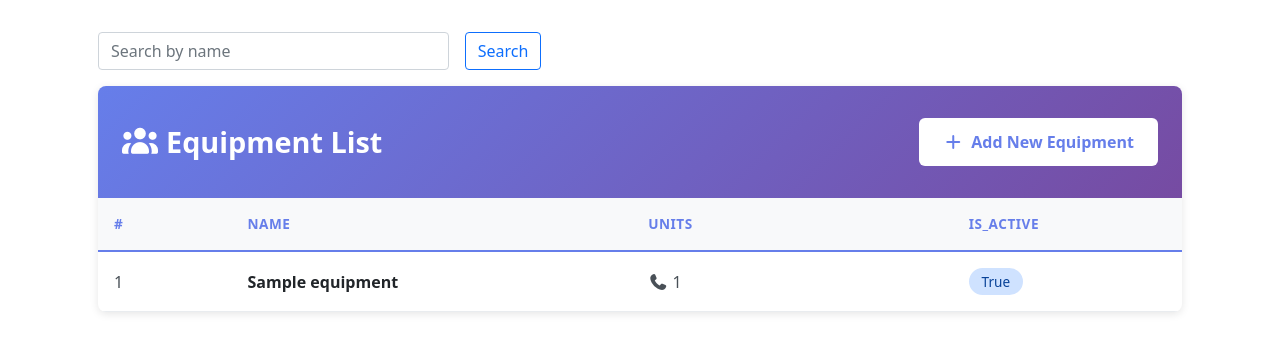
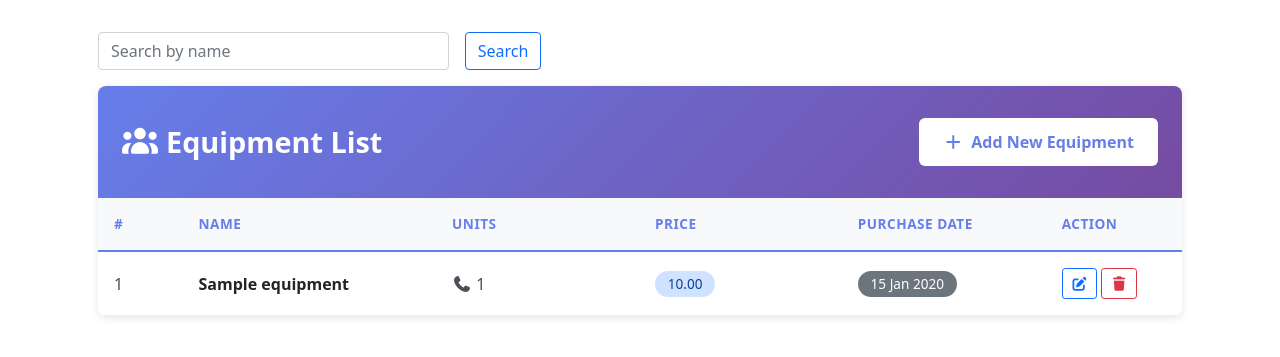
Before and after one commit to Rupesh933/GYM_Management_System, a Django app: page /admin_equipment_list in a window 1280 px wide. Shown: the part 56-413 px from the top of the page. Run offline with Django 5.2, Linux system fonts and the light colour scheme; a user stored in the database is signed in; tables that the repository leaves empty hold one stand-in row (values such as "Sample post"); some libraries are stand-ins or nearby versions.

Commit message:
bug fix in admin_equipment_list and add feature of edit and delete

```diff
--- a/GymManagementDjango/gymapp/templates/admin_equipment_list.html
+++ b/GymManagementDjango/gymapp/templates/admin_equipment_list.html
@@ -39,7 +39,9 @@
             <th style="width: 5%">#</th>
             <th style="width: 15%">Name</th>
             <th style="width: 12%">units</th>
-            <th style="width: 8%">is_active</th>
+            <th style="width: 12%">Price</th>
+            <th style="width: 12%">Purchase Date</th>
+            <th style="width: 8%">Action</th>
           </tr>
         </thead>
         <tbody>
@@ -49,9 +51,23 @@
             <td>{{ forloop.counter }}</td>
             <td><span class="member-name">{{ equipment.name }}</span></td>
             <td><i class="fas fa-phone"></i> {{ equipment.units }}</td>
-            <td><span class="badge badge-info">{{ equipment.is_active }}</span></td>
+            <td><span class="badge badge-info">{{ equipment.price }}</span></td>
+            <td>
+                <span class="badge bg-secondary">
+                    {{ equipment.purchase_date|date:"d M Y" }}
+                </span>
+            </td>
+            <td>
+              <a href="{% url 'admin_equipment_edit' equipment.id %}" class="btn btn-sm btn-outline-primary" title="edit equipment">
+                <i class="fas fa-edit"></i>
+              </a>
+              <a href="{% url 'admin_equipment_delete' equipment.id %}" class="btn btn-sm btn-outline-danger"  onclick="return confirm('Are you sure you want to delete this equipment?');">
+                <i class="fas fa-trash" title="delete equipment"></i>
+              </a>
+            </td>
           </tr>
-          {% endfor %} {% else %}
+          {% endfor %}
+         {% else %}
           <tr>
             <td colspan="10" class="no-members">
               <i class="fas fa-inbox"></i>
--- a/GymManagementDjango/gymapp/urls.py
+++ b/GymManagementDjango/gymapp/urls.py
@@ -58,8 +58,8 @@ urlpatterns = [
     # Equipment URLs
     path('admin_equipment_list', admin_equipment_list, name='admin_equipment_list'),
     path('admin_equipment_add', admin_equipment_add, name='admin_equipment_add'),
-    path('admin_equipment/<int:id>/edit/', admin_equipment_edit, name='admin_equipment_edit'),
-    path('admin_equipment/<int:id>/delete/', admin_equipment_delete, name='admin_equipment_delete'),
+    path('admin_equipment/<int:equipment_id>/edit/', admin_equipment_edit, name='admin_equipment_edit'),
+    path('admin_equipment/<int:equipment_id>/delete/', admin_equipment_delete, name='admin_equipment_delete'),
 
 
     # Enquiry URLs
--- a/GymManagementDjango/gymapp/views.py
+++ b/GymManagementDjango/gymapp/views.py
@@ -466,6 +466,7 @@ def admin_attendance_delete(request, attendance_id):
 @admin_required
 def admin_equipment_list(request):
     equipments = Equipment.objects.all()
+    print("equipments purchase dates: ", [eq.purchase_date for eq in equipments])
     return render(request, 'admin_equipment_list.html', {'equipments': equipments})
 
 @admin_required
@@ -496,11 +497,36 @@ def admin_equipment_add(request):
             messages.error(request, 'Please fill in all required fields')
     return render(request, 'admin_equipment_add_edit.html', {'equipment': equipment, 'mode': 'add'})
 
-def admin_equipment_edit(request, id):
-    pass
+@admin_required
+def admin_equipment_edit(request, equipment_id):
+    equipment = get_object_or_404(Equipment, id=equipment_id)
+    if request.method == 'POST':
+        name = request.POST.get('name')
+        units = request.POST.get('units')
+        price = request.POST.get('price')
+        purchase_date = request.POST.get('purchase_date') or equipment.purchase_date
 
-def admin_equipment_delete(request, id):
-    pass
+        if name and units and price:
+            equipment.name = name
+            equipment.units = units
+            equipment.price = price
+            equipment.purchase_date = purchase_date
+            equipment.save()
+            messages.success(request, 'Equipment Updated Successfully!')
+            return redirect('admin_equipment_list')
+        else:
+            messages.error(request, 'Please fill in the all required field')
+    return render(request, 'admin_equipment_add_edit.html', {'equipment':equipment, 'mode':'edit'})
+
+@admin_required
+def admin_equipment_delete(request, equipment_id):
+    equipment = get_object_or_404(Equipment, id = equipment_id)
+    if request.method == 'GET':
+        equipment.delete()
+        messages.success(request, 'Equipment deleted successfully!')
+    else:
+        messages.error(request, 'Envalid request method')
+    return redirect('admin_equipment_list')
 
 @admin_required
 def admin_enquiry_list(request):
```
